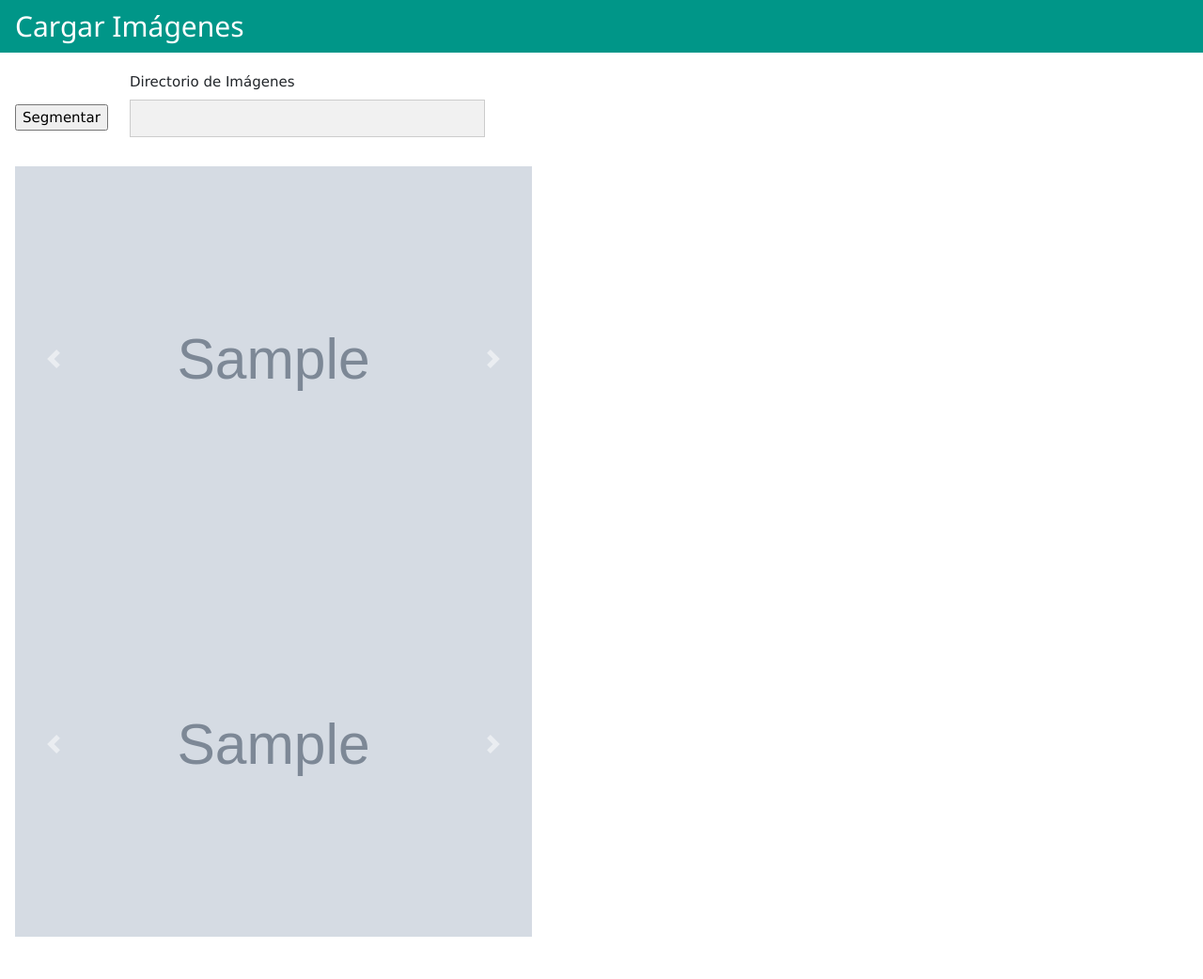
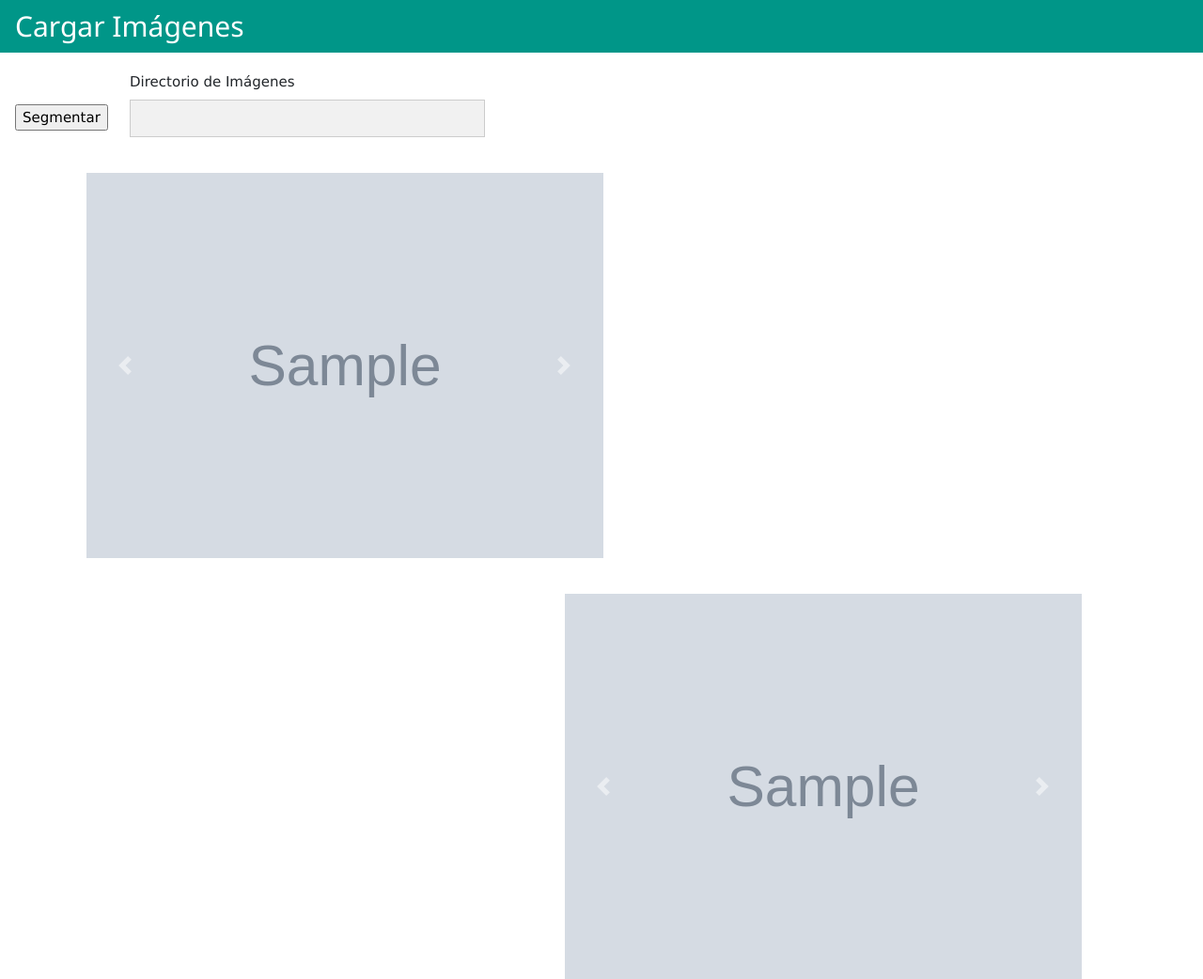
Before and after one commit to JavierCR16/Proyecto-Aseguramiento-2018, a Flask app: template Avance #2 Proyecto ACS/templates/cargadoDeImagenes.html in a window 1280 px wide. Shown: the part 53-1095 px from the top of the page at 94% size. Before the commit the page ends 1050 px from the top, so only its background shows below. Run offline with Flask 2, Linux system fonts and the light colour scheme; the template is opened without the code that fills it: most values are stand-ins (such as "Sample title", 1, 10 or a date in 2020); grey boxes marked "Sample" are stand-in pictures; some libraries are stand-ins or nearby versions.

Commit message:
Listo la parte de segmentacion a nivel web. Se muestra original y prediccion

```diff
--- a/Avance #2 Proyecto ACS/static/estilos.css
+++ b/Avance #2 Proyecto ACS/static/estilos.css
@@ -1,7 +1,11 @@
 #carrusel{
-max-width: 550px; max-height:700px; margin-top: 1cm;
+width: 550px; height:410px; margin-top: 1cm; margin-left:2cm;
+float:left;
 }
 
 #carrusel2{
-	max-width: 550px; max-height:700px;
+	width: 550px; height:410px;
+	float:right;
+	margin-top:1cm;
+	margin-right:3cm;
 }
--- a/Avance #2 Proyecto ACS/templates/cargadoDeImagenes.html
+++ b/Avance #2 Proyecto ACS/templates/cargadoDeImagenes.html
@@ -52,7 +52,7 @@
             </div>
         </div>
     </form>
-
+<div id = "contenedorCarruseles">
 		{% if nombresImagenes|length !=0%}
 		<div  id= "carrusel" class="carousel slide" data-ride="carousel">
 		      <ol class="carousel-indicators">
@@ -137,6 +137,7 @@
 		{% endif %}
 
 </div>
+</div>
 
     </body>
     </html>
```
